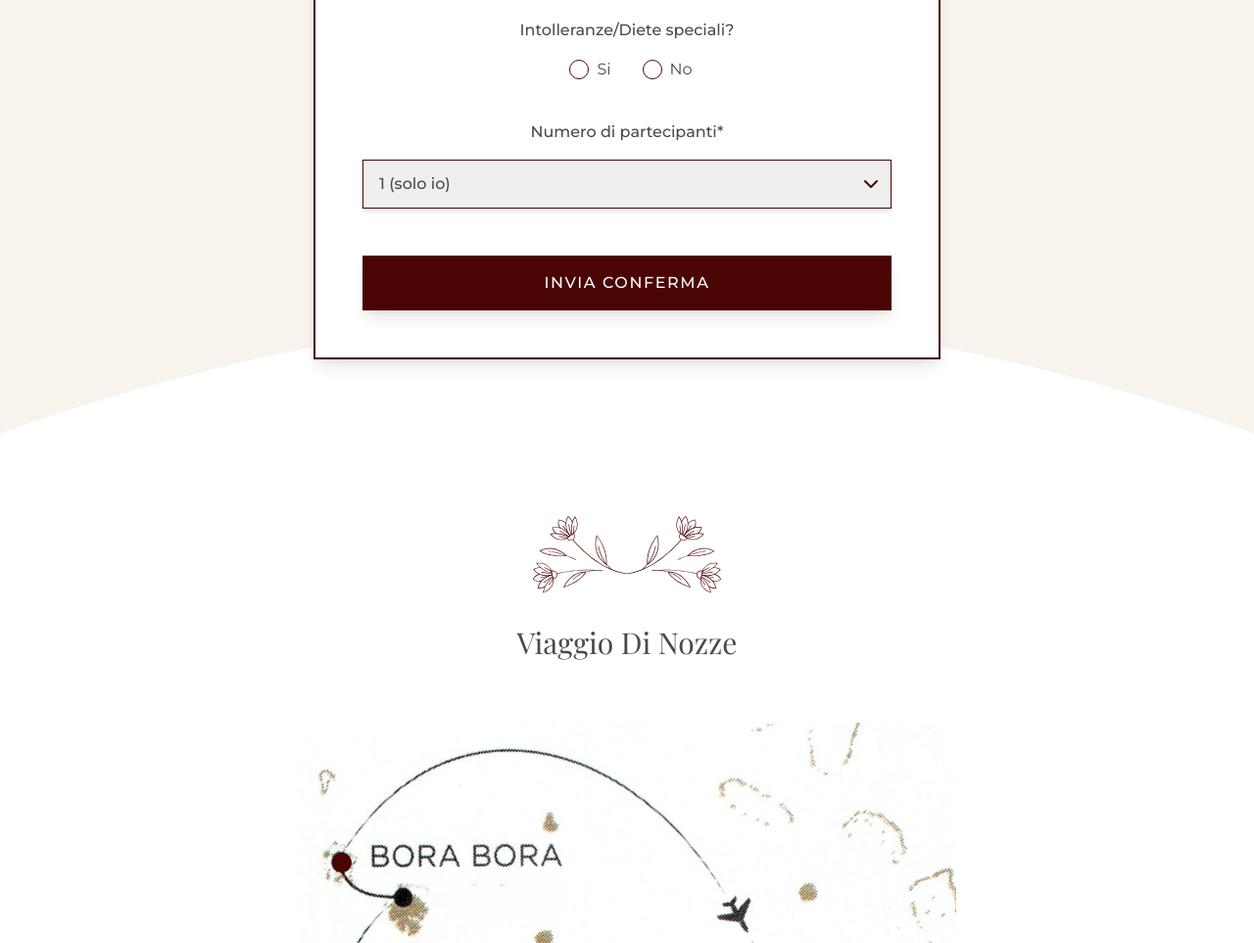
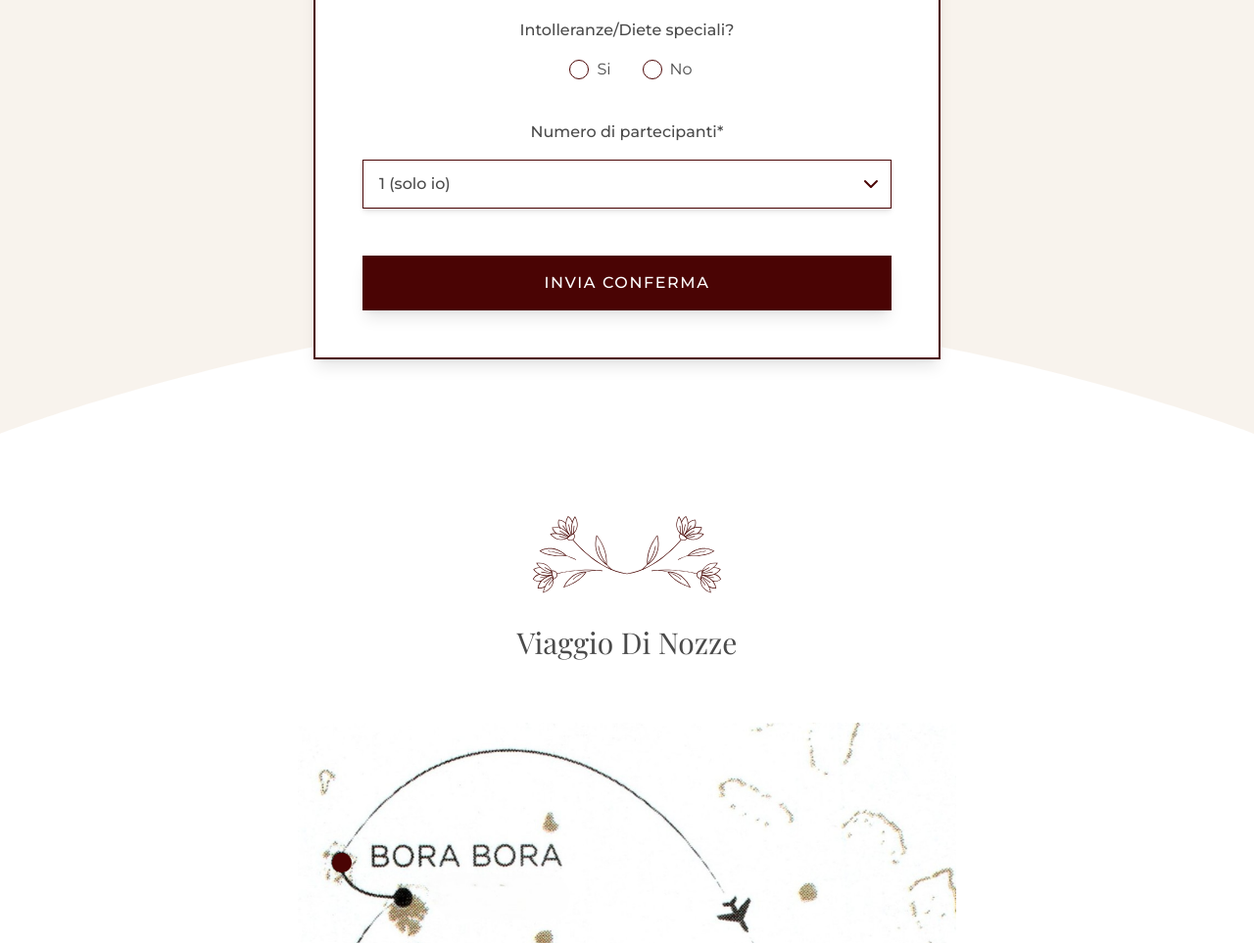
Before and after one commit to Giulia-e-Daniele/wedding, a plain HTML site: page index.html in a window 1280 px wide. Shown: the part 5790-6753 px from the top of the page at 98% size. Drawn offline with nearby package versions, Linux system fonts and the light colour scheme; a web font is replaced by a local one.

Commit message:
bg-white select

```diff
--- a/index.html
+++ b/index.html
@@ -400,7 +400,7 @@
                     <div class="pt-4">
                         <label class="block font-medium text-gray-personal mb-4 text-center">Numero di partecipanti*</label>
                         <select name="numero_partecipanti" id="numeroPartecipanti" required
-                            class="w-full px-4 py-3 border border-primary focus:outline-none appearance-none select-arrow shadow-md font-medium">
+                            class="w-full px-4 py-3 border border-primary focus:outline-none appearance-none select-arrow shadow-md font-medium bg-white">
                             <option value="1">1 (solo io)</option>
                             <option value="2">2</option>
                             <option value="3">3</option>
```
